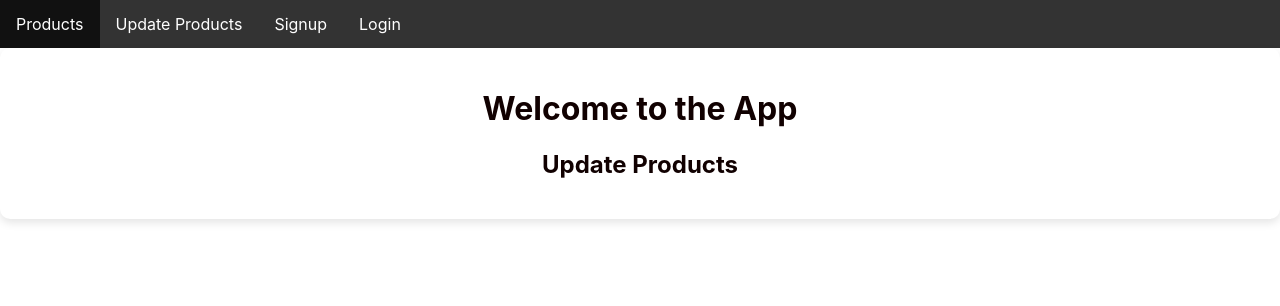
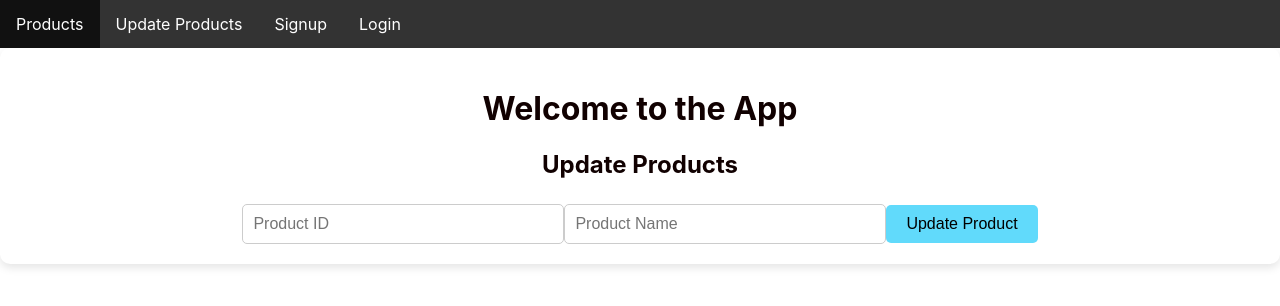
Before and after one commit to keerthikadevi-s/ecommerce_project, a React (Create React App) app in the folder frontend/: page /update-products in a window 1280 px wide. Shown: the top 306 px of the page. Built offline with nearby package versions, Linux system fonts and the light colour scheme.

Commit message:
Update UpdateProducts.js

```diff
--- a/frontend/src/components/UpdateProducts.js
+++ b/frontend/src/components/UpdateProducts.js
@@ -1,9 +1,37 @@
-import React from "react";
+import React, { useState } from "react";
+import axios from "axios";
 
 function UpdateProducts() {
+  const [productName, setProductName] = useState("");
+  const [productId, setProductId] = useState("");
+
+  const updateProduct = () => {
+    axios
+      .put(`/api/products/${productId}`, { name: productName })
+      .then((response) => {
+        console.log("Product updated:", response.data);
+      })
+      .catch((error) => {
+        console.error("Error updating product:", error);
+      });
+  };
+
   return (
     <div>
       <h2>Update Products</h2>
+      <input
+        type="text"
+        placeholder="Product ID"
+        value={productId}
+        onChange={(e) => setProductId(e.target.value)}
+      />
+      <input
+        type="text"
+        placeholder="Product Name"
+        value={productName}
+        onChange={(e) => setProductName(e.target.value)}
+      />
+      <button onClick={updateProduct}>Update Product</button>
     </div>
   );
 }
```
